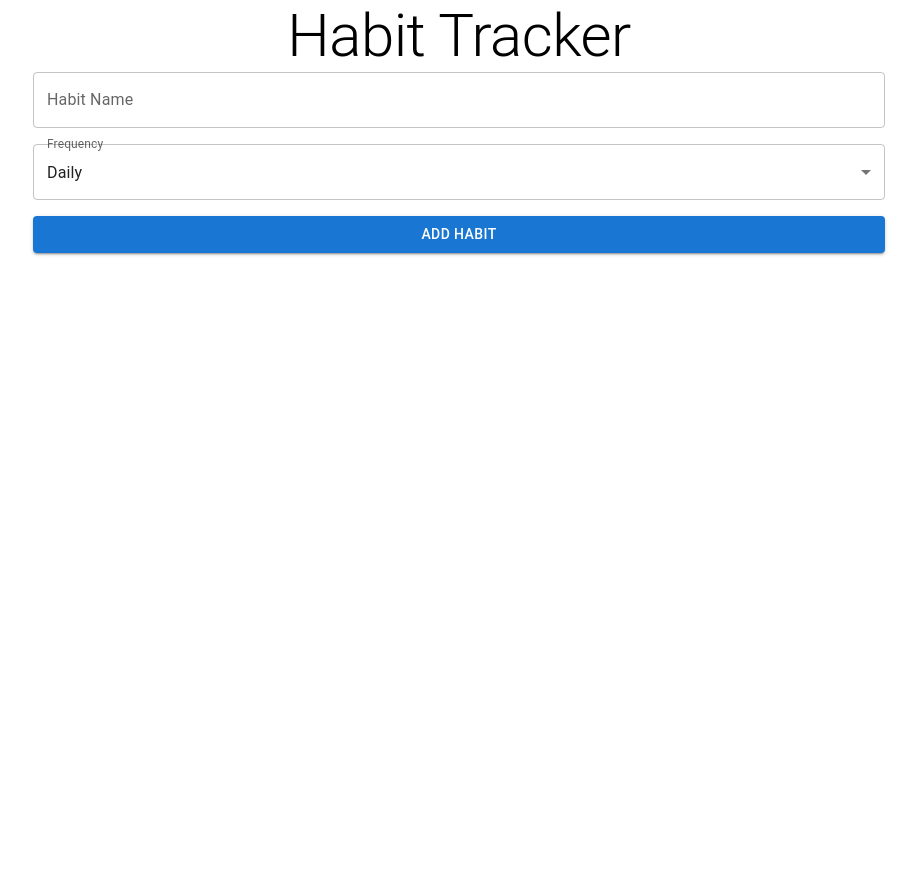
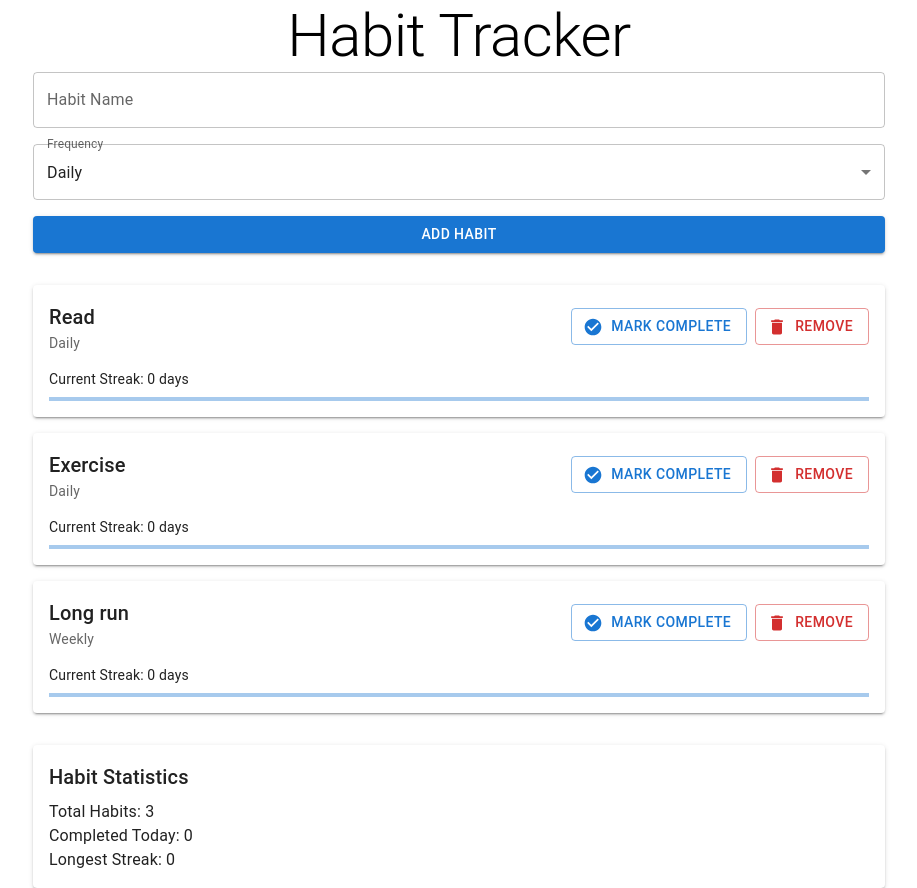
Before and after one commit to MaNaSDeo/habit-tracker, a React (Vite) app: page / in a window 1280 px wide. Shown: the whole page, without its empty margins (181-1098 px from the left). Before the commit the page ends 800 px from the top, so only its background shows below. Built offline with nearby package versions, Linux system fonts and the light colour scheme.

Commit message:
habit state

```diff
--- a/src/App.tsx
+++ b/src/App.tsx
@@ -1,6 +1,7 @@
 import { Container, Typography } from "@mui/material";
 import AddHabitForm from "./Components/AddHabitForm";
 import HabitList from "./Components/HabitList";
+import HabitStats from "./Components/HabitStats";
 
 function App() {
   return (
@@ -10,6 +11,7 @@ function App() {
       </Typography>
       <AddHabitForm />
       <HabitList />
+      <HabitStats />
     </Container>
   );
 }
--- /dev/null
+++ b/src/Components/HabitStats.tsx
@@ -0,0 +1,73 @@
+import { FC, useEffect } from "react";
+import { useDispatch, useSelector } from "react-redux";
+import { AppDispatch, RootState } from "../Features/Tracker/store";
+import { fetchHabits, Habit } from "../Features/Tracker/habitSlice";
+import { LinearProgress, Paper, Typography } from "@mui/material";
+
+const HabitStats: FC = () => {
+  const { habits, isLoading, error } = useSelector(
+    (state: RootState) => state.habits
+  );
+  const dispatch = useDispatch<AppDispatch>();
+
+  useEffect(() => {
+    dispatch(fetchHabits());
+  }, []);
+
+  const getCompletedToday = (): number => {
+    const today = new Date().toISOString().split("T")[0];
+
+    return habits.filter((habit) => habit.completedDates.includes(today))
+      .length;
+  };
+
+  const getLongestStreak = (): number => {
+    return Math.max(...habits.map(getStreak), 0);
+  };
+
+  const getStreak = (habit: Habit) => {
+    let streak = 0;
+    const currentDate = new Date();
+
+    console.log("currentDate", currentDate);
+
+    while (true) {
+      const dateString = currentDate.toISOString().split("T")[0];
+      console.log({
+        dateString,
+        prevDate: currentDate.setDate(currentDate.getDate() - 1),
+        dateArray: habit.completedDates,
+      });
+
+      if (habit.completedDates.includes(dateString)) {
+        streak++;
+        currentDate.setDate(currentDate.getDate() - 1);
+      } else {
+        break;
+      }
+    }
+
+    return streak;
+  };
+
+  console.log({ habits, isLoading, error });
+  if (isLoading) return <LinearProgress />;
+  if (error) return <Typography color="error">{error}</Typography>;
+
+  return (
+    <Paper elevation={2} sx={{ p: 2, mt: 4 }}>
+      <Typography variant="h6" gutterBottom>
+        Habit Statistics
+      </Typography>
+      <Typography variant="body1">Total Habits: {habits.length}</Typography>
+      <Typography variant="body1">
+        Completed Today: {getCompletedToday()}
+      </Typography>
+      <Typography variant="body1">
+        Longest Streak: {getLongestStreak()}
+      </Typography>
+    </Paper>
+  );
+};
+
+export default HabitStats;
--- a/src/Features/Tracker/habitSlice.ts
+++ b/src/Features/Tracker/habitSlice.ts
@@ -11,7 +11,7 @@ export interface Habit {
 
 interface HabitState {
   habits: Habit[];
-  isLoading: false;
+  isLoading: boolean;
   error: string | null;
 }
 
@@ -21,9 +21,9 @@ const initialState: HabitState = {
   error: null,
 };
 
-const fetchHabits = createAsyncThunk("habits/fetchHabits", async () => {
+export const fetchHabits = createAsyncThunk("habits/fetchHabits", async () => {
   // Simulating an API Call
-  await new Promise((resolve) => setTimeout(resolve, 1000));
+  await new Promise((resolve) => setTimeout(resolve, 3000));
   const mockHabits: Habit[] = [
     {
       id: uuidv4(),
@@ -47,6 +47,8 @@ const fetchHabits = createAsyncThunk("habits/fetchHabits", async () => {
       createdAt: new Date().toISOString(),
     },
   ];
+
+  return mockHabits;
 });
 
 export const habitSlice = createSlice({
@@ -86,6 +88,21 @@ export const habitSlice = createSlice({
         }
       }
     },
+    // removeHabit: (state, action: PayloadAction<{ id: string }>) => {},
+  },
+  extraReducers: (builder) => {
+    builder
+      .addCase(fetchHabits.pending, (state) => {
+        state.isLoading = true;
+      })
+      .addCase(fetchHabits.fulfilled, (state, action) => {
+        state.isLoading = false;
+        state.habits = action.payload;
+      })
+      .addCase(fetchHabits.rejected, (state, action) => {
+        state.isLoading = false;
+        state.error = action.error.message || "Failed to fetch habits";
+      });
   },
 });
 
```
